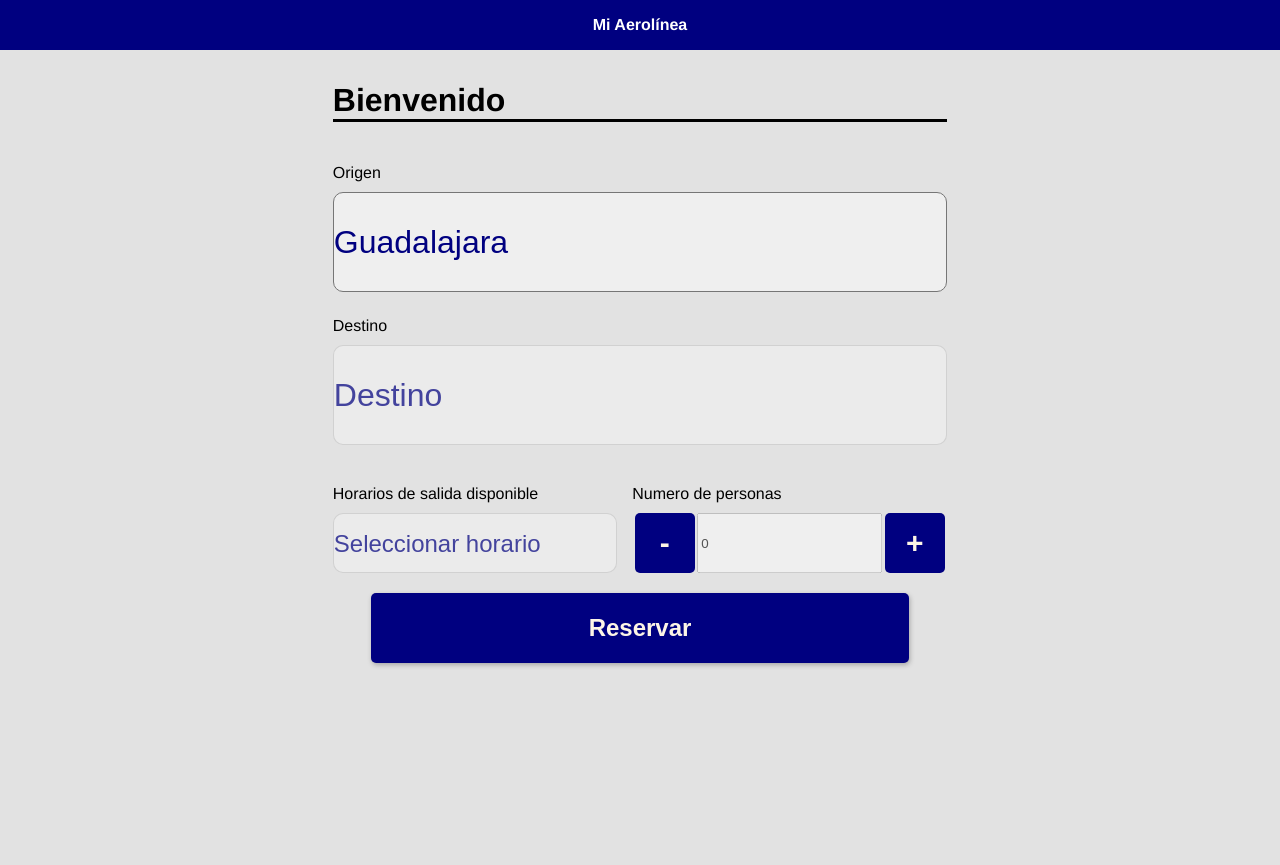
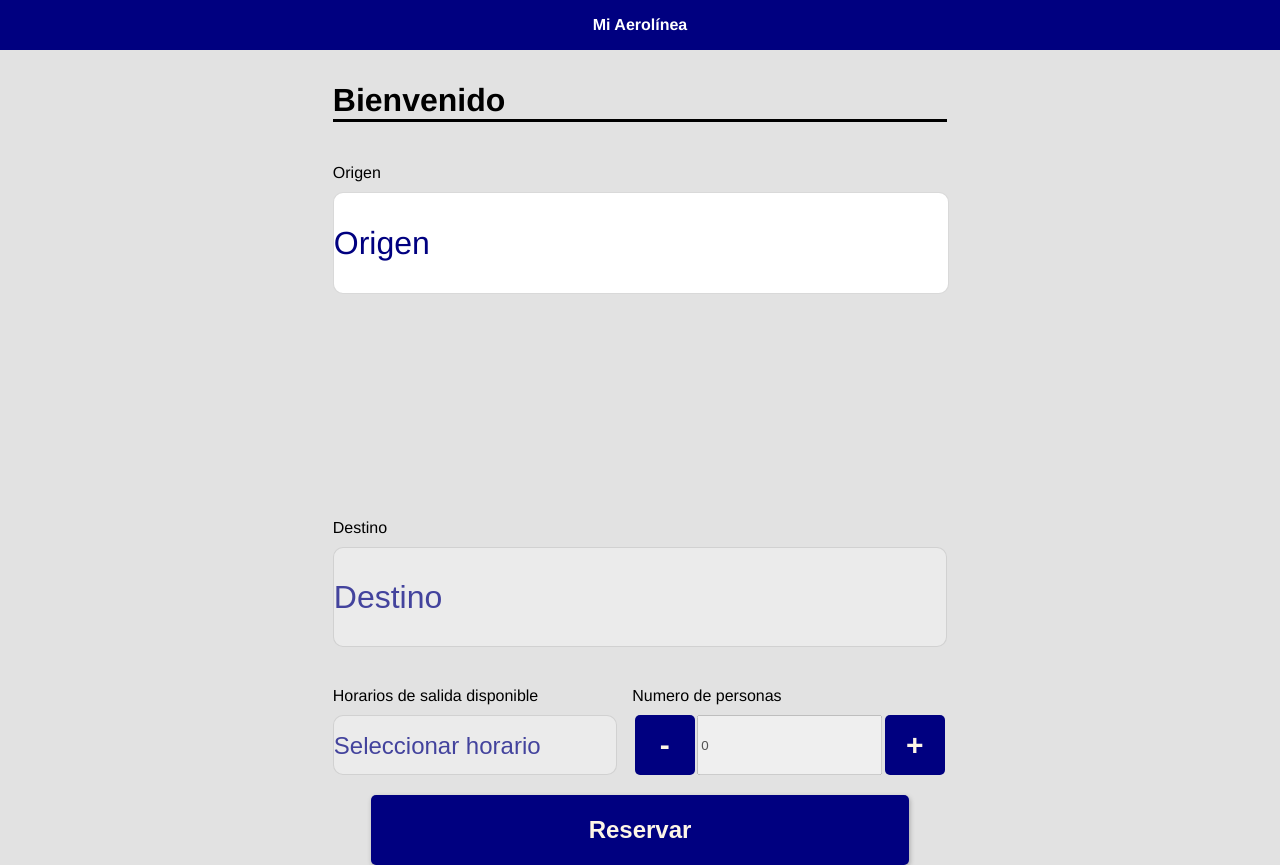
Before and after one commit to rigobertoalag/mi-aerolinea-rigoalag, a React (Create React App) app: page / in a window 1280 px wide. Before the commit the page ends 800 px from the top, so only its background shows below. Built offline with nearby package versions, Linux system fonts and the light colour scheme.

Commit message:
minimal changes

```diff
--- a/src/components/HomePage/HomePage.jsx
+++ b/src/components/HomePage/HomePage.jsx
@@ -1,58 +1,46 @@
 import React, { useState, useEffect } from "react";
-import style from './HomePage.module.css'
+import style from "./HomePage.module.css";
 import Reservations from "../Reservations";
 
 import data from "../data";
 
-
 const HomePage = () => {
-  const [origin, setOrigin] = useState('Origen');
-  const [destination, setDestination] = useState('Destino');
+  const [origin, setOrigin] = useState("Origen");
+  const [destination, setDestination] = useState("Destino");
   const [passengers, setPassengers] = useState(0);
   const [isActiveReservations, setIsActiveReservations] = useState(false);
 
-  const [test, setTest] = useState([])
+  const [test, setTest] = useState(false);
 
-  const [dataRaw, setDataRaw] = useState(data) //REspuesta de la consulta
-  const [data2, setData2] = useState([])
+  // const [dataRaw, setDataRaw] = useState(data); //REspuesta de la consulta
+  // const [data2, setData2] = useState([]);
 
+  // const setAvailableDestinations = (idToRemove) => {
+  //   const dataToModify = dataRaw;
+  //   const dataFiltrada = dataToModify.splice(idToRemove, 1);
 
-  const setAvailableDestinations = (idToRemove) => {
-    const dataToModify = dataRaw
-    const dataFiltrada = dataToModify.splice(idToRemove, 1)
+  //   let res = dataFiltrada.map((d) => d.destination).toString();
 
-    console.log('dataRaw', dataRaw)
-    console.log('dataToModify',dataToModify)
-    console.log('dataFiltrada',dataFiltrada.map(d => d.destination))
-
-    let res = dataFiltrada.map(d => d.destination).toString()
-
-    setData2(dataToModify)
-    setOrigin(res)
-    // const dataF = data2
-    // const avDes = [dataF.splice(idToRemove, 1) ]
-    // console.log(avDes)
-    // console.log(dataF)
-    // setData2(dataF)
-    // // setOrigin(avDes)
-  }
-
-  console.log('dataRaw inicio', dataRaw)
-  console.log('origin inicio', origin)
+  //   setData2(dataToModify);
+  //   setOrigin(res);
+  // };
 
   const dateById = [data.find((d) => d.id == destination)];
-
-
 
   const validData = () => {
     if (origin && destination && passengers) {
       setIsActiveReservations(true);
-      setOrigin('Origen')
-      setDestination('Destino')
-      setPassengers(0)
+      setOrigin("Origen");
+      setDestination("Destino");
+      setPassengers(0);
     } else {
       setIsActiveReservations(false);
     }
+  };
+
+  const selectOrigin = (origin, id) => {
+    setOrigin(origin);
+    setTest(false);
   };
 
   return (
@@ -61,13 +49,25 @@ const HomePage = () => {
         <h3 className={style.welcomeTitle}>Bienvenido</h3>
         <div className={style.originContainer}>
           <small className={style.smallText}>Origen</small>
-          <select name="ori" value={origin} onChange={(e)=>setAvailableDestinations(e.target.value)} className={style.selectOrigin}>
+          <div
+            className={style.selectOrigin}
+          >
+            {!test ? (
+              <p onClick={() => setTest(true)}>{origin}</p>
+            ) : (
+              <div style={{ marginTop: 100, backgroundColor: 'white', borderTop: '1px solid black' }}>
                 {data.map((d) => (
-              <option value={d.id} key={d.id}>
+                  <p
+                    key={d.id}
+                    style={{ backgroundColor: "white" }}
+                    onClick={() => selectOrigin(d.destination, d.id) }
+                  >
                     {d.destination}
-              </option>
+                  </p>
                 ))}
-          </select>
+              </div>
+            )}
+          </div>
         </div>
 
         <div className={style.destinationContainer}>
@@ -76,12 +76,10 @@ const HomePage = () => {
             name="des"
             onChange={(e) => setDestination(e.target.value)}
             className={style.selectDestination}
-            disabled={origin !== 'Origen' ? false : true}
+            disabled={origin !== "Origen" ? false : true}
           >
-            <option value="default">
-              Destino
-            </option>
-            {data2.map((d) => (
+            <option value="default">Destino</option>
+            {data.map((d) => (
               <option value={d.id} key={d.id}>
                 {d.destination}
               </option>
@@ -91,12 +89,16 @@ const HomePage = () => {
 
         <div className={style.dateAndPerson}>
           <div className={style.dateContainer}>
-            <small className={style.smallText}>Horarios de salida disponible</small>
-            <select name="select" disabled={destination != 'Destino' ? false : true} className={style.dateSelect}>
-              <option value="default">
-                Seleccionar horario
-              </option>
-              {destination !== 'Destino'
+            <small className={style.smallText}>
+              Horarios de salida disponible
+            </small>
+            <select
+              name="select"
+              disabled={destination != "Destino" ? false : true}
+              className={style.dateSelect}
+            >
+              <option value="default">Seleccionar horario</option>
+              {destination !== "Destino"
                 ? dateById.map((e) =>
                     e.vuelos.map((date) => (
                       <option value={date.id} key={date.id}>
@@ -123,16 +125,26 @@ const HomePage = () => {
               <button
                 className={style.minorMayorBtn}
                 onClick={() => setPassengers(passengers + 1)}
-                disabled={passengers >= 10 ? true : destination !== 'Destino' ? false : true}
+                disabled={
+                  passengers >= 10
+                    ? true
+                    : destination !== "Destino"
+                    ? false
+                    : true
+                }
               >
                 +
               </button>
-              {passengers >= 10 ? <p>¡Solo puedes comprar 10 boletos!</p> : null}
+              {passengers >= 10 ? (
+                <p>¡Solo puedes comprar 10 boletos!</p>
+              ) : null}
             </div>
           </div>
         </div>
 
-        <button onClick={() => validData()} className={style.reserveBtn}>Reservar</button>
+        <button onClick={() => validData()} className={style.reserveBtn}>
+          Reservar
+        </button>
       </div>
 
       {/* <Reservations active={isActiveReservations} /> commented for testing */}
--- a/src/components/HomePage/HomePage.module.css
+++ b/src/components/HomePage/HomePage.module.css
@@ -47,6 +47,11 @@ select {
     height: 100px;
     font-size: xx-large;
     width: 100%;
+    background-color: white;
+    margin-bottom: 200px;
+    border: 1px solid rgba(128, 128, 128, 0.301);
+    border-radius: 10px;
+    color: navy
 }
 
 .selectDestination {
```
Lines whose indentation alone changed are shown as unchanged.
